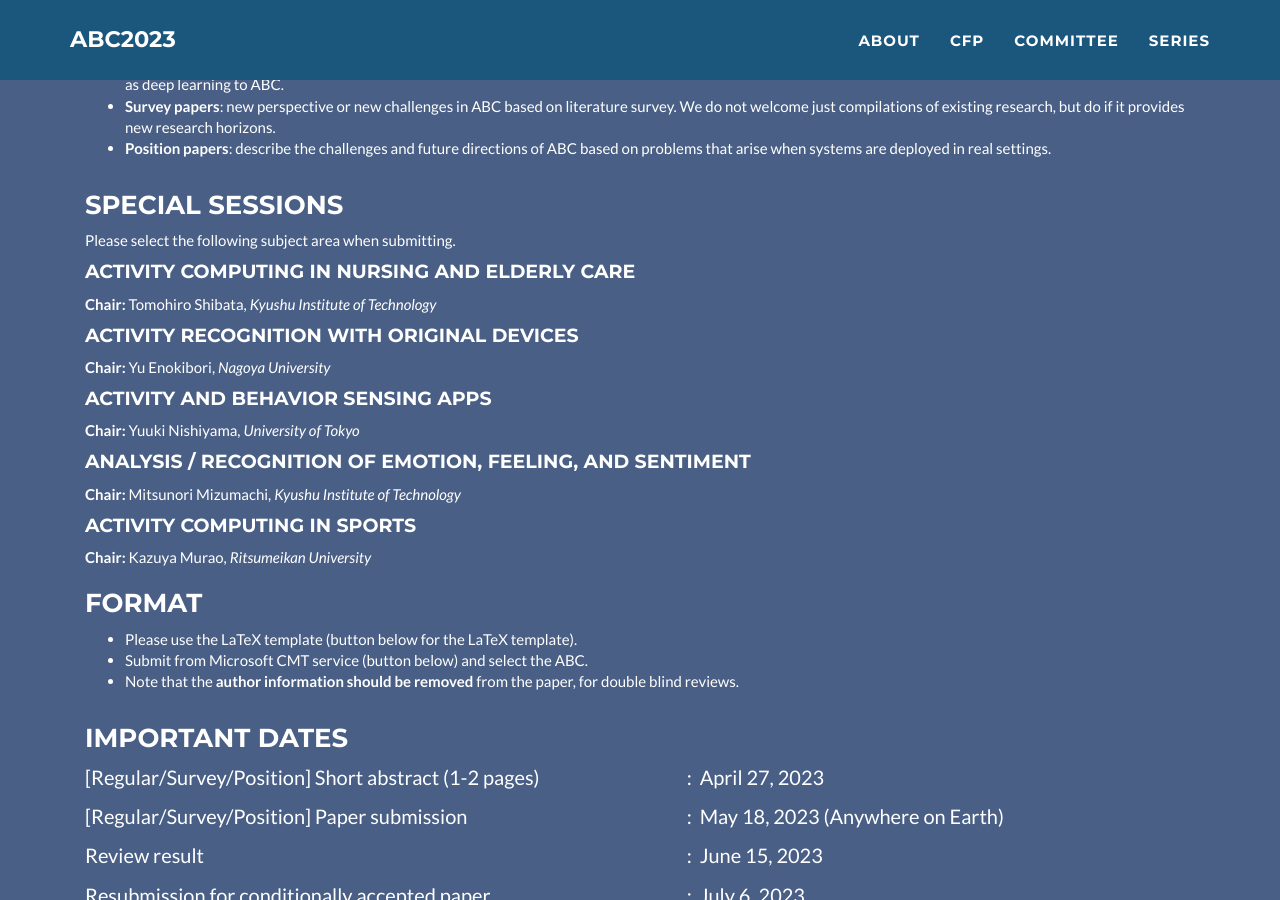
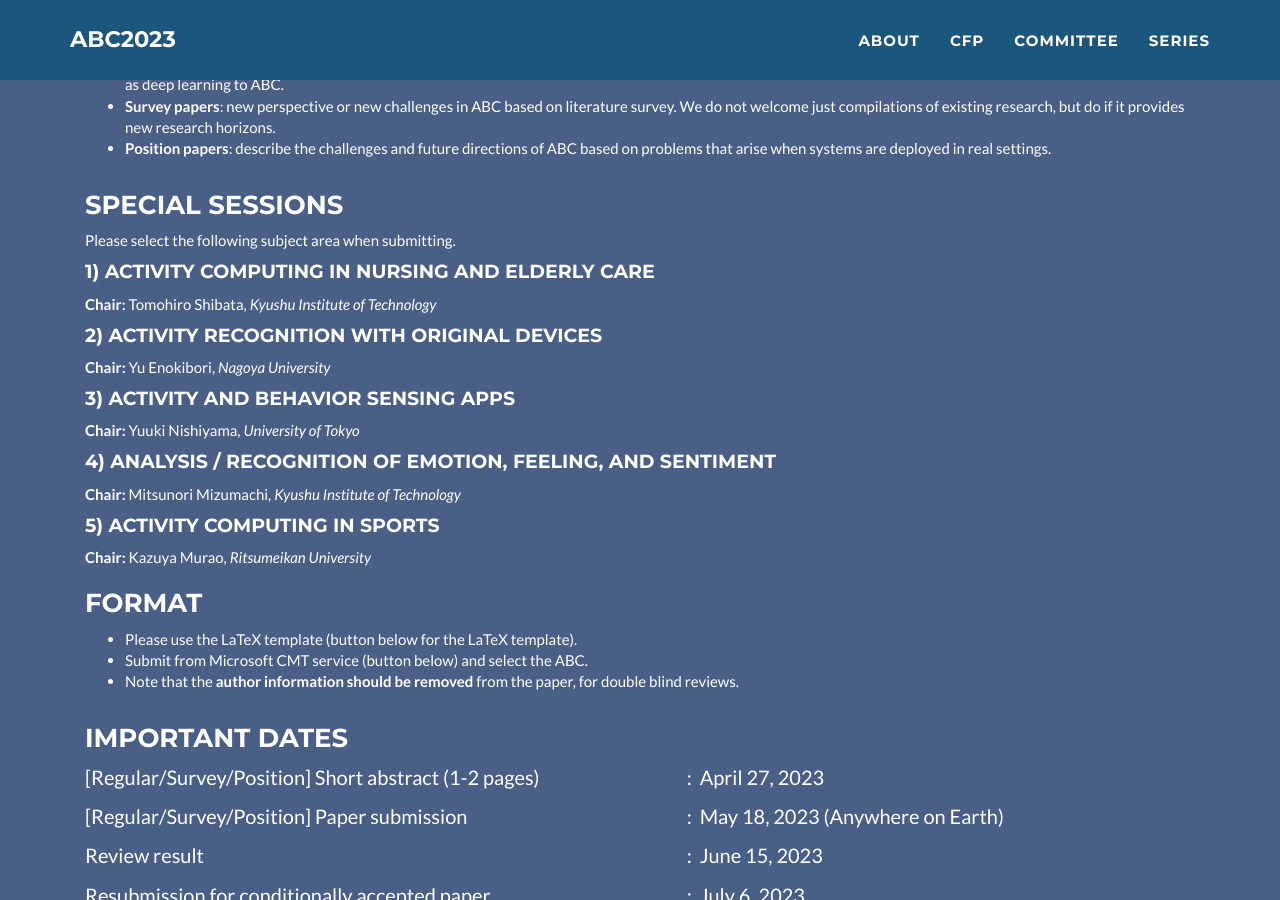
Before and after one commit to abc-research/abc-research.github.io, a Jekyll site: the page built from index.html, in a window 1280 px wide and 900 px high, scrolled down 2085 px. Built offline with Jekyll 4.4.1, drawn with Linux system fonts in a browser that asks for light colours.

Commit message:
Update _config.yml

```diff
--- a/_config.yml
+++ b/_config.yml
@@ -514,19 +514,19 @@ cfp:
 #    - item: "<b>Challenge papers</b>: we will provide a dataset and accept results for activity recognition and papers describing the methods and the results. Please see the <a href='https://abc-research.github.io/challenge2022'><b style='color:yellow';>Challenge Site</b></a> for details."
     - item: "<b>Position papers</b>: describe the challenges and future directions of ABC based on  problems that arise when systems are deployed in real settings."
   specials:
-    - title: Activity Computing in Nursing and Elderly Care
+    - title: "1) Activity Computing in Nursing and Elderly Care"
       chair: Tomohiro Shibata
       affiliation: Kyushu Institute of Technology
-    - title: Activity Recognition with Original Devices
+    - title: "2) Activity Recognition with Original Devices"
       chair: Yu Enokibori
       affiliation: Nagoya University
-    - title: Activity and Behavior Sensing Apps
+    - title: "3) Activity and Behavior Sensing Apps"
       chair: Yuuki Nishiyama
       affiliation: University of Tokyo
-    - title: "Analysis / recognition of emotion, feeling, and sentiment"
+    - title: "4) Analysis / recognition of emotion, feeling, and sentiment"
       chair: Mitsunori Mizumachi
       affiliation: Kyushu Institute of Technology
-    - title: Activity Computing in Sports
+    - title: "5) Activity Computing in Sports"
       chair: Kazuya Murao
       affiliation: Ritsumeikan University
   format:
```
